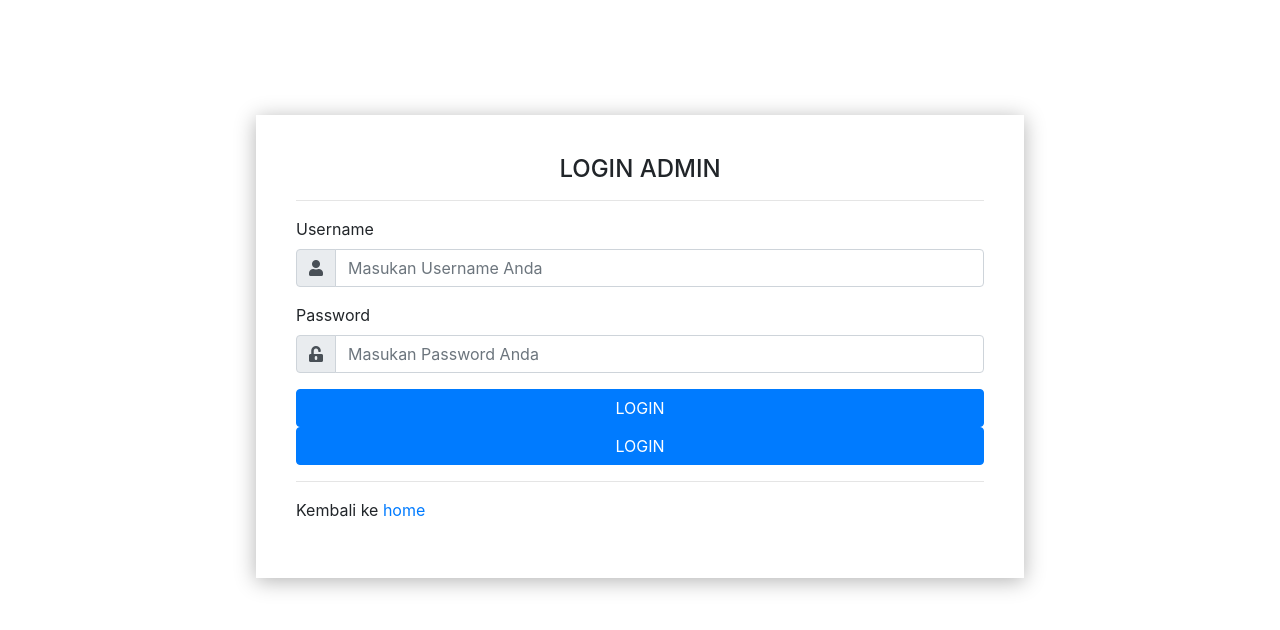
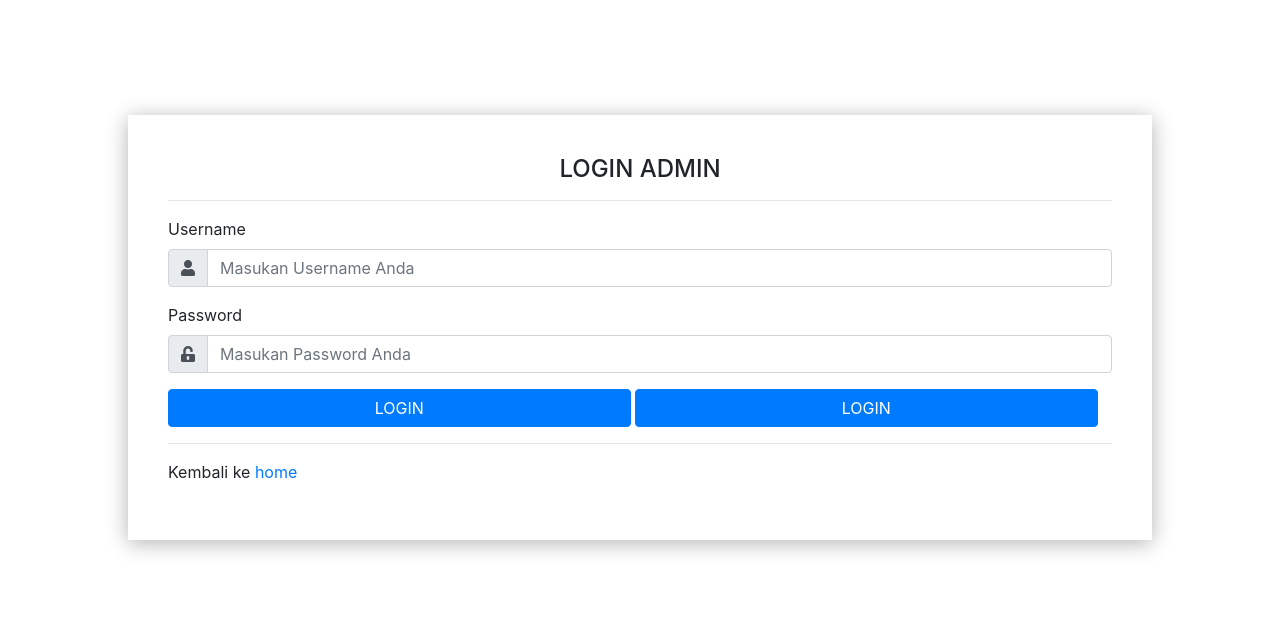
Before and after one commit to MSI0072/GUDANG-FILM, a PHP site: page /admin/login.php in a window 1280 px wide. Shown: the top 630 px of the page. Run offline with PHP 8.4, Linux system fonts and the light colour scheme; some libraries are stand-ins or nearby versions.

Commit message:
Update login.css

```diff
--- a/admin/css/login.css
+++ b/admin/css/login.css
@@ -1,10 +1,10 @@
 .container {
-    width: 60%;
+    width: 80%;
     margin-top: 9%;
     box-shadow: 0 3px 20px rgba(0, 0, 0, 0.3);
     padding: 40px;
 }
 
 button {
-    width: 100%;
+    width: 49%;
 }
```
